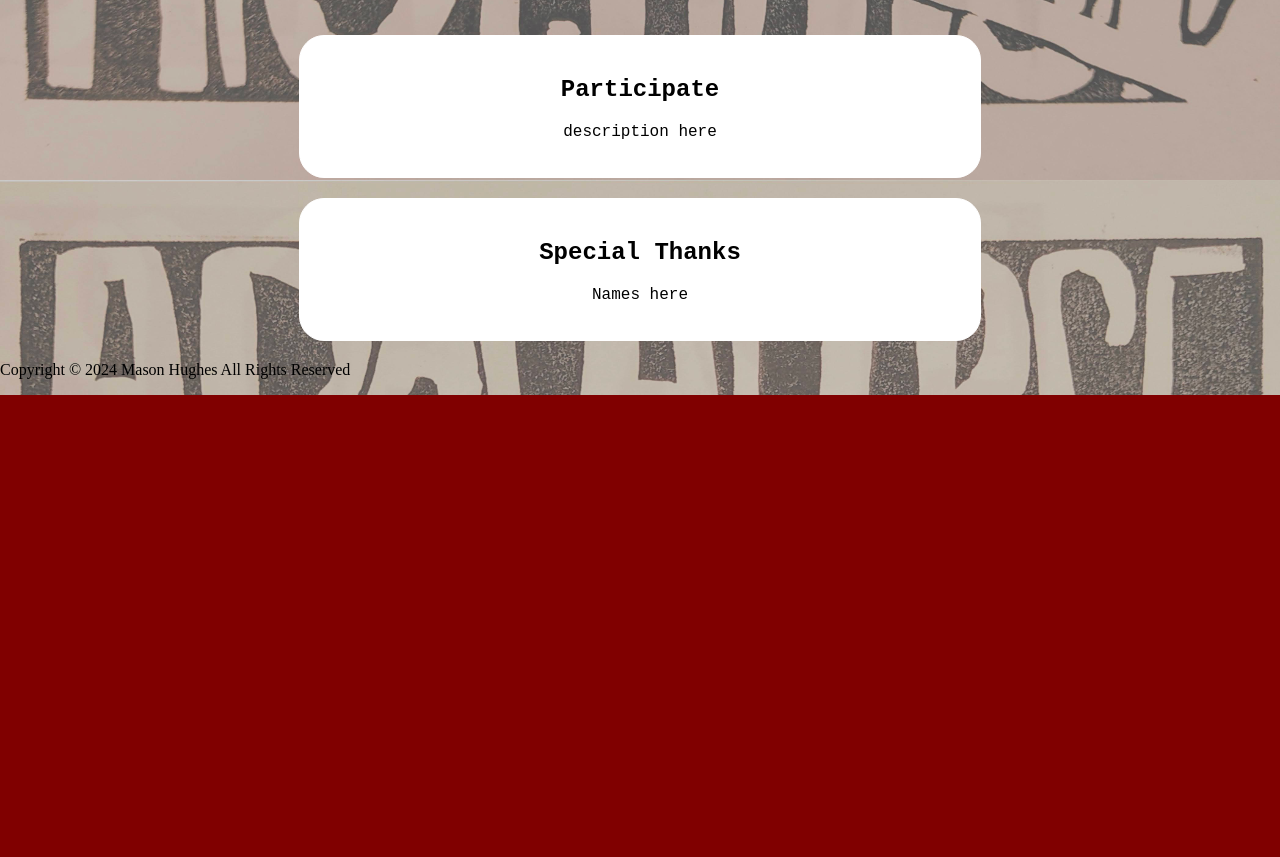
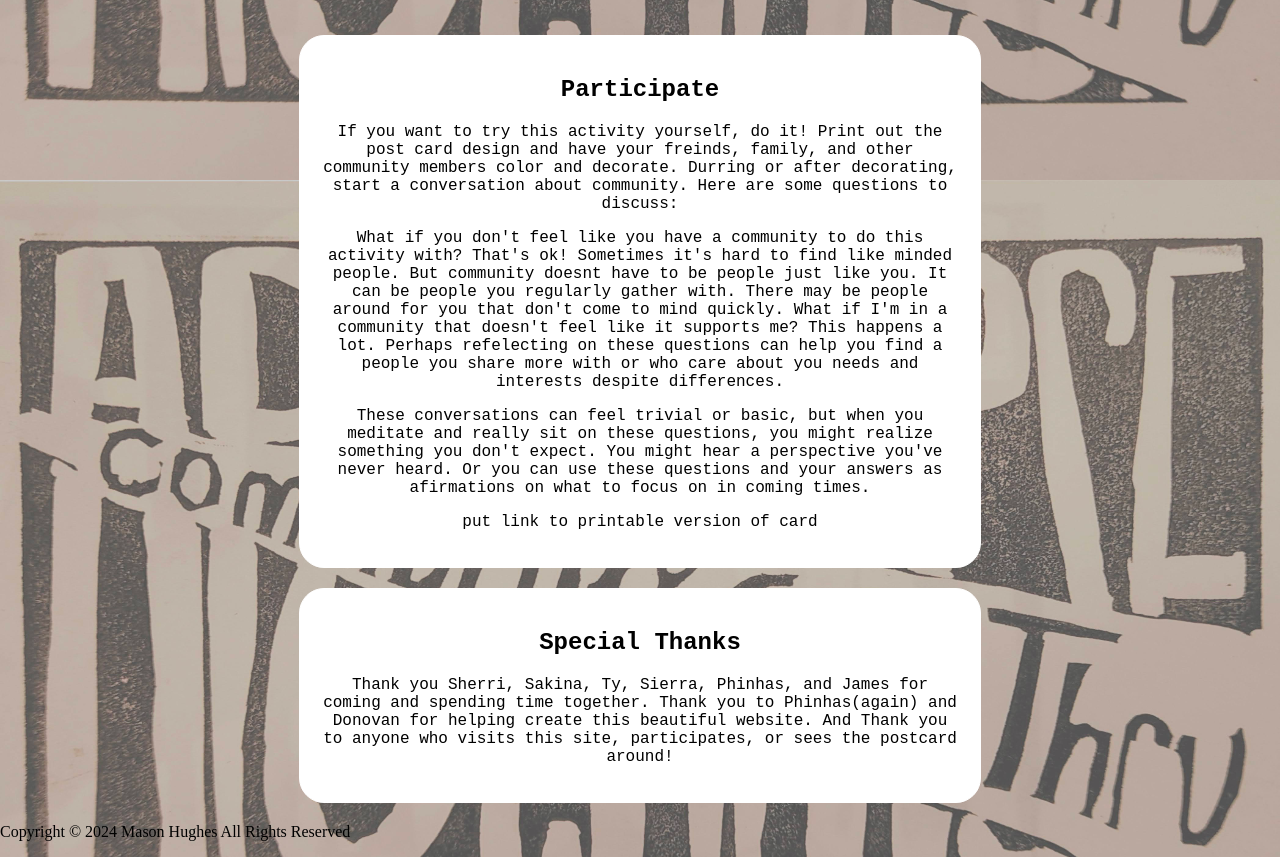
Before and after one commit to Phinhas214/community_gets_thru, a plain HTML site: page index.html in a window 1280 px wide. Shown: the part 3020-3877 px from the top of the page. Before the commit the page ends 3415 px from the top, so only its background shows below. Drawn offline with nearby package versions, Linux system fonts and the light colour scheme.

Commit message:
Adding some paragraphs

```diff
--- a/index.html
+++ b/index.html
@@ -109,12 +109,32 @@
 
 		<div class="participate">
 			<h2>Participate</h2>
-			<p>description here</p>
+			<p>If you want to try this activity yourself, do it! Print out the
+				post card design and have your freinds, family, and other community
+				members color and decorate. Durring or after decorating, start a
+				conversation about community. Here are some questions to discuss:</p>
+			<p>What if you don't feel like you have a community to do this activity with?
+				That's ok! Sometimes it's hard to find like minded people. But community
+				doesnt have to be people just like you. It can be people you regularly gather
+				with. There may be people around for you that don't come to mind quickly.
+				What if I'm in a community that doesn't feel like it supports me? This happens
+				a lot. Perhaps refelecting on these questions can help you find a people
+				you share more with or who care about you needs and interests despite differences.</p>
+			<p>These conversations can feel trivial or basic, but when you meditate and
+				really sit on these questions, you might realize something you don't expect.
+				You might hear a perspective you've never heard. Or you can use these
+				questions and your answers as afirmations on what to focus on in coming times.
+				</p>
+			<p>put link to printable version of card</p>
 		</div>
 
 		<div class="credits">
 			<h2>Special Thanks</h2>
-			<p>Names here</p>
+			<p>Thank you Sherri, Sakina, Ty, Sierra, Phinhas, and James for coming
+				and spending time together. Thank you to Phinhas(again) and Donovan
+				for helping create this beautiful website. And Thank you to anyone
+				who visits this site, participates, or sees the postcard around!
+			</p>
 		</div>
 
 		<nav id="links">
```
